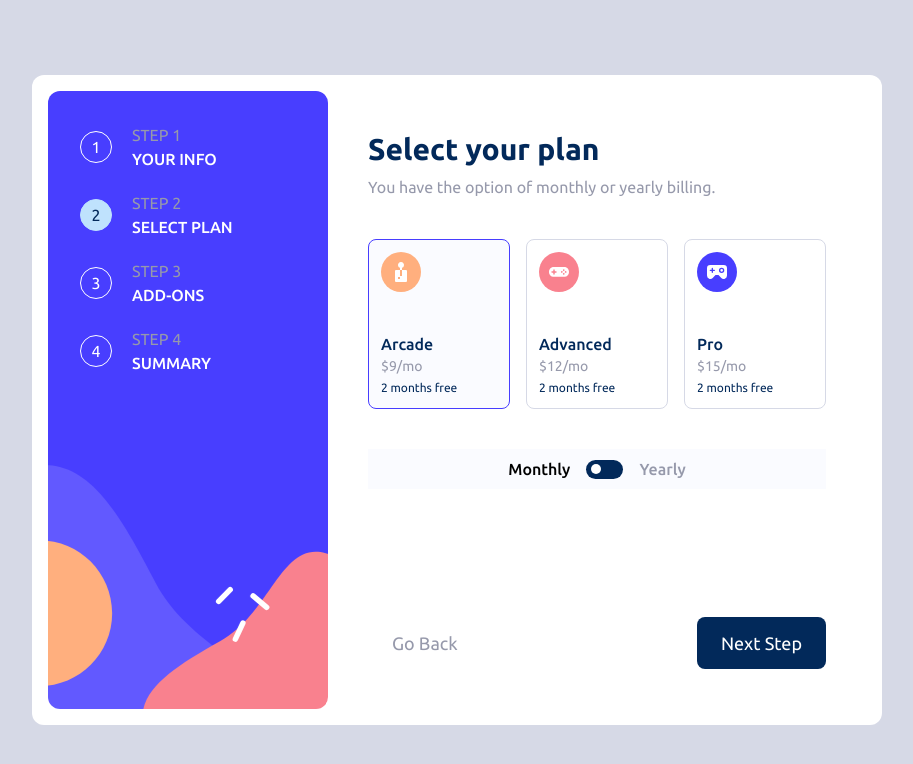
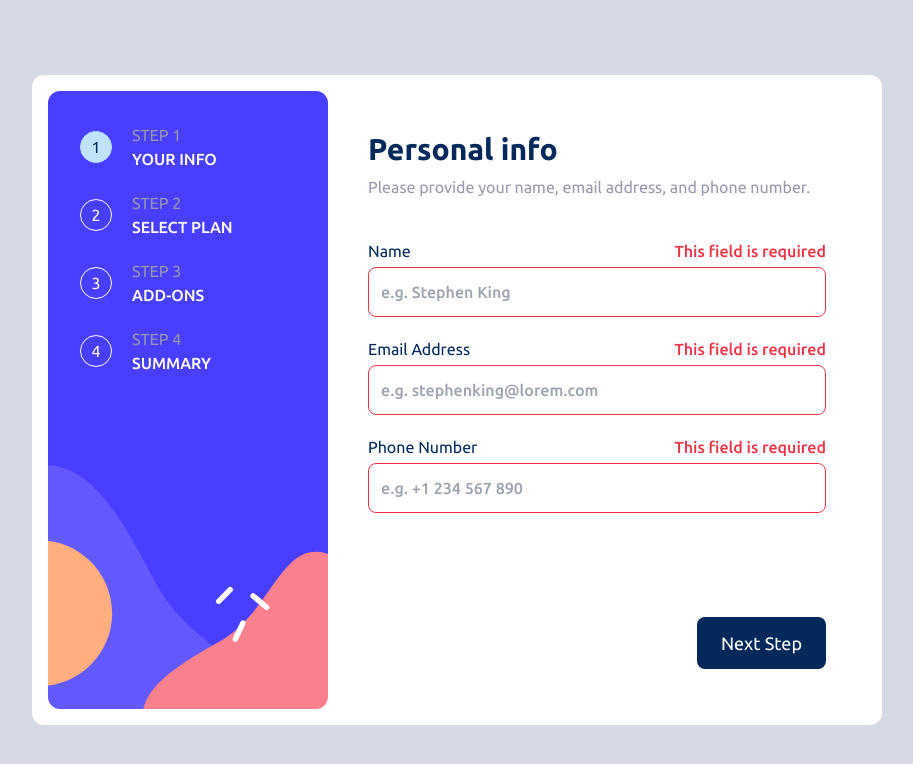
Before and after one commit to techemmy/React-MultiStep-Form, a React (Vite) app: page / in a window 1280 px wide. Both pictures are taken after a click on the button "Next Step". Shown: the top 764 px of the page, without its empty margins (183-1096 px from the left). Built offline with nearby package versions, Linux system fonts and the light colour scheme.

Commit message:
feat: validate step 1 and make step navigators work with validation

```diff
--- a/src/App.jsx
+++ b/src/App.jsx
@@ -1,25 +1,71 @@
 import React from "react"
 import BottomNavigation from "./components/BottomNavigation"
-import FormContent from "./components/FormContent"
 import Sidebar from "./components/Sidebar"
 import './styles/output.css';
+import FormStep1 from "./components/FormStep1";
+import FormStep2 from "./components/FormStep2";
+import FormStep3 from "./components/FormStep3";
+import FormStepConfirm from "./components/FormStepConfirm";
+import FormStepThanks from "./components/FormStepThanks";
+
+
+const steps = {
+  1: FormStep1,
+  2: FormStep2,
+  3: FormStep3,
+  4: FormStepConfirm,
+  5: FormStepThanks,
+}
+
+const validators = {
+  1: ({ name, email, number }, errorDispatcher) => {
+    const errors = {
+      name: name.trim() === '' ? true : false,
+      email: email.trim() === '' ? true : false,
+      number: number.trim() === '' ? true : false,
+    }
+    if (errorDispatcher) {
+      errorDispatcher(errors)
+    }
+    return Object.values(errors).includes(true) ? false : true
+  }
+}
 
 function App() {
   const [step, setStep] = React.useState(1);
+  const [form, setForm] = React.useState({
+    name: '',
+    email: '',
+    number: '',
+  });
+  const [errors, setErrors] = React.useState({
+    name: false,
+    email: false,
+    number: false,
+  })
+
+  const handleFormChange = (e) => {
+    setForm({ ...form, [e.target.name]: e.target.value })
+  }
 
   const handleNavBtnClick = (operation) => {
-    setStep(step + operation)
+    if (operation.toString().includes('-1')) {
+      setStep(step + operation)
+      return
+    }
+
+    const validated = validators[step](form, setErrors)
+    if (validated) {
+      setStep(step + operation)
+    }
   }
 
-  const handleStepChange = (step) => {
-    setStep(step)
-  }
-
+  const CurrentFormContent = steps[step];
   return (<>
-    <Sidebar step={step} handleStepChange={handleStepChange} />
+    <Sidebar step={step} handleStepChange={handleNavBtnClick} />
 
     <main className="flex justify-between flex-col h-full ssmin:mx-10 md:mx-24 py-10 ssmax:bg-magnolia">
-      <FormContent step={step} />
+      <CurrentFormContent values={form} step={step} handleChange={handleFormChange} errors={errors} />
       <BottomNavigation step={step} handleBtnClick={handleNavBtnClick} />
     </main>
   </>)
--- a/src/components/FormContent.jsx
+++ b/src/components/FormContent.jsx
@@ -1,18 +1,3 @@
-import FormStep1 from "./FormStep1";
-import FormStep2 from "./FormStep2";
-import FormStep3 from "./FormStep3";
-import FormStepConfirm from "./FormStepConfirm";
-import FormStepThanks from "./FormStepThanks";
 
-const steps = {
-  1: FormStep1,
-  2: FormStep2,
-  3: FormStep3,
-  4: FormStepConfirm,
-  5: FormStepThanks,
+export default function FormContent({ step, handleChange }) {
 }
-
-export default function FormContent({ step }) {
-  const CurrentFormContent = steps[step];
-  return <CurrentFormContent />
-}
--- a/src/components/FormStep1.jsx
+++ b/src/components/FormStep1.jsx
@@ -1,6 +1,9 @@
-export default function FormStep1() {
+import React from "react"
+
+export default function FormStep1({ values, errors, handleChange }) {
+  const { name, email, number } = values;
   return (
-    <section
+    <form
       className="pb-6 ssmax:mx-5 ssmax:px-6 ssmax:pt-6 ssmax:rounded-lg bg-white ssmax:relative ssmax:top-[-103px]">
 
       <h2 className="text-3xl font-bold text-marineBlue mb-2">Personal info</h2>
@@ -8,30 +11,30 @@ export default function FormStep1() {
 
       <div className="my-5 flex flex-col relative">
         <label className="text-marineBlue" htmlFor="name">Name</label>
-        <span className="hidden text-strawberryRed font-medium md:absolute right-0">This field is required</span>
+        <span className={`${errors.name ? '' : 'hidden'} text-strawberryRed font-medium md:absolute right-0`}>This field is required</span>
         <input
-          className="outline-none font-medium text-marineBlue mt-1 px-3 py-3 rounded-lg border-solid border-coolGrey border-1 focus:border-purplishBlue cursor-pointer"
-          type="text" name="name" id="name" placeholder="e.g. Stephen King" />
+          className={`${errors.name ? 'border-strawberryRed' : ''} outline-none font-medium text-marineBlue mt-1 px-3 py-3 rounded-lg border-solid border-1 focus:border-purplishBlue cursor-pointer`}
+          type="text" name="name" id="name" placeholder="e.g. Stephen King" defaultValue={name} onChange={handleChange} />
       </div>
 
 
       <div className="my-5 flex flex-col relative">
         <label className="text-marineBlue" htmlFor="email">Email Address</label>
-        <span className="hidden text-strawberryRed font-medium md:absolute right-0">This field is required</span>
+        <span className={`${errors.email ? '' : 'hidden'} text-strawberryRed font-medium md:absolute right-0`}>This field is required</span>
         <input
-          className="outline-none font-medium text-marineBlue mt-1 px-3 py-3 rounded-lg border-solid border-coolGrey border-1 focus:border-purplishBlue cursor-pointer"
-          type="email" name="email" id="email" placeholder="e.g. stephenking@lorem.com" />
+          className={`${errors.email ? 'border-strawberryRed' : ''} outline-none font-medium text-marineBlue mt-1 px-3 py-3 rounded-lg border-solid border-1 focus:border-purplishBlue cursor-pointer`}
+          type="email" name="email" id="email" placeholder="e.g. stephenking@lorem.com" defaultValue={email} onChange={handleChange} />
       </div>
 
       <div className="my-5 flex flex-col relative">
         <label className="text-marineBlue" htmlFor="phone">Phone Number</label>
-        <span className="text-strawberryRed font-medium md:absolute right-0">This field is required</span>
+        <span className={`${errors.number ? '' : 'hidden'} text-strawberryRed font-medium md:absolute right-0`}>This field is required</span>
         <input
-          className="outline-none font-medium text-marineBlue mt-1 px-3 py-3 rounded-lg border-solid border-strawberryRed border-1 focus:border-purplishBlue cursor-pointer"
-          type="number" name="number" id="number" placeholder="e.g. +1 234 567 890" />
+          className={`${errors.number ? 'border-strawberryRed' : ''} outline-none font-medium text-marineBlue mt-1 px-3 py-3 rounded-lg border-solid border-1 focus:border-purplishBlue cursor-pointer`}
+          type="number" name="number" id="number" placeholder="e.g. +1 234 567 890" defaultValue={number} onChange={handleChange} />
       </div>
 
-    </section>
+    </form>
 
   )
 }
--- a/src/components/FormStep2.jsx
+++ b/src/components/FormStep2.jsx
@@ -1,7 +1,7 @@
-export default function FormStep2() {
+export default function FormStep2(props) {
   return (
 
-    <section
+    <form
       className="pb-6 ssmax:mx-5 ssmax:px-6 ssmax:pt-6 ssmax:rounded-lg bg-white ssmax:relative ssmax:top-[-103px]">
 
       <h2 className="text-3xl font-bold text-marineBlue mb-2">Select your plan</h2>
@@ -46,6 +46,6 @@ export default function FormStep2() {
         <p className="text-coolGray">Yearly</p>
 
       </section>
-    </section>
+    </form>
   )
 }
--- a/src/components/Sidebar.jsx
+++ b/src/components/Sidebar.jsx
@@ -12,10 +12,17 @@ export default function Sidebar({ step: currentStep, handleStepChange }) {
       <ol
         className="counter__list gap-x-4 mt-3 ssmax:flex ssmax:flex-row ssmax:justify-center ssmax:items-start ssmax:h-full">
         {Object.keys(steps).map(step => {
-          const activeState = parseInt(step) === currentStep ? 'active' : ''
-          const activeThankYouPage = !Object.keys(steps).includes(currentStep.toString()) && parseInt(step) === 4 ? 'active' : ''
+          const stepNo = parseInt(step);
+          const activeState = stepNo === currentStep ? 'active' : ''
+          const activeThankYouPage = !Object.keys(steps).includes(currentStep.toString()) && stepNo === 4 ? 'active' : ''
+
+          const operation = stepNo - currentStep;
           return (
-            <li key={`step-${steps[step]}`} onClick={() => handleStepChange(parseInt(step))} className={`${activeState} counter flex items-center mb-5 ssmin:before:mr-5 ${activeThankYouPage}`} >
+            <li
+              key={`step-${steps[step]}`}
+              onClick={() => handleStepChange(operation)}
+              className={`${activeState} counter flex items-center mb-5 ssmin:before:mr-5 ${activeThankYouPage}`}
+            >
               <p className="ssmax:hidden flex flex-col justify-center">
                 <span className="text-coolGray">Step {step}</span>
                 <span className="text-white font-medium">{steps[step]}</span>
```
